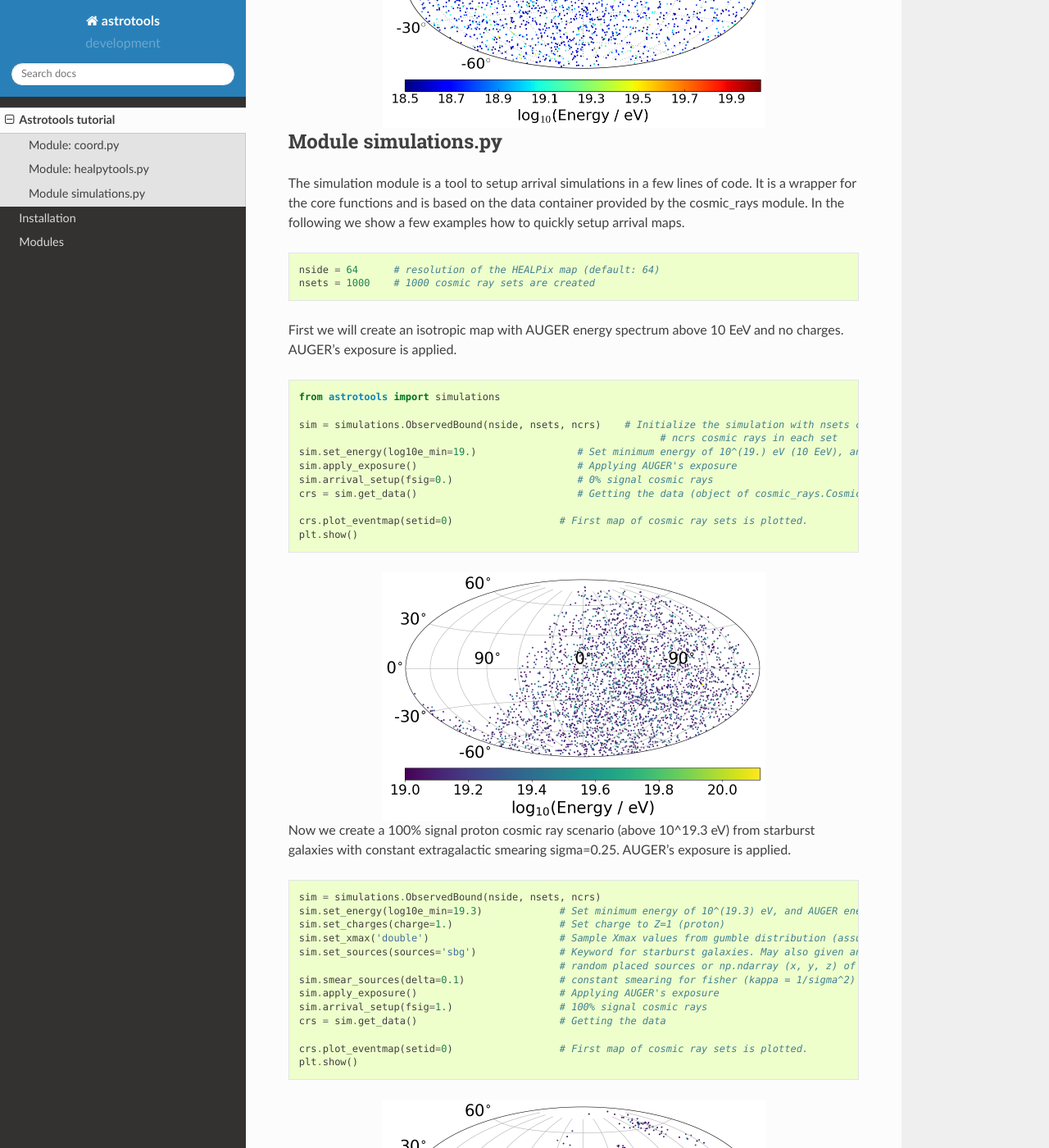
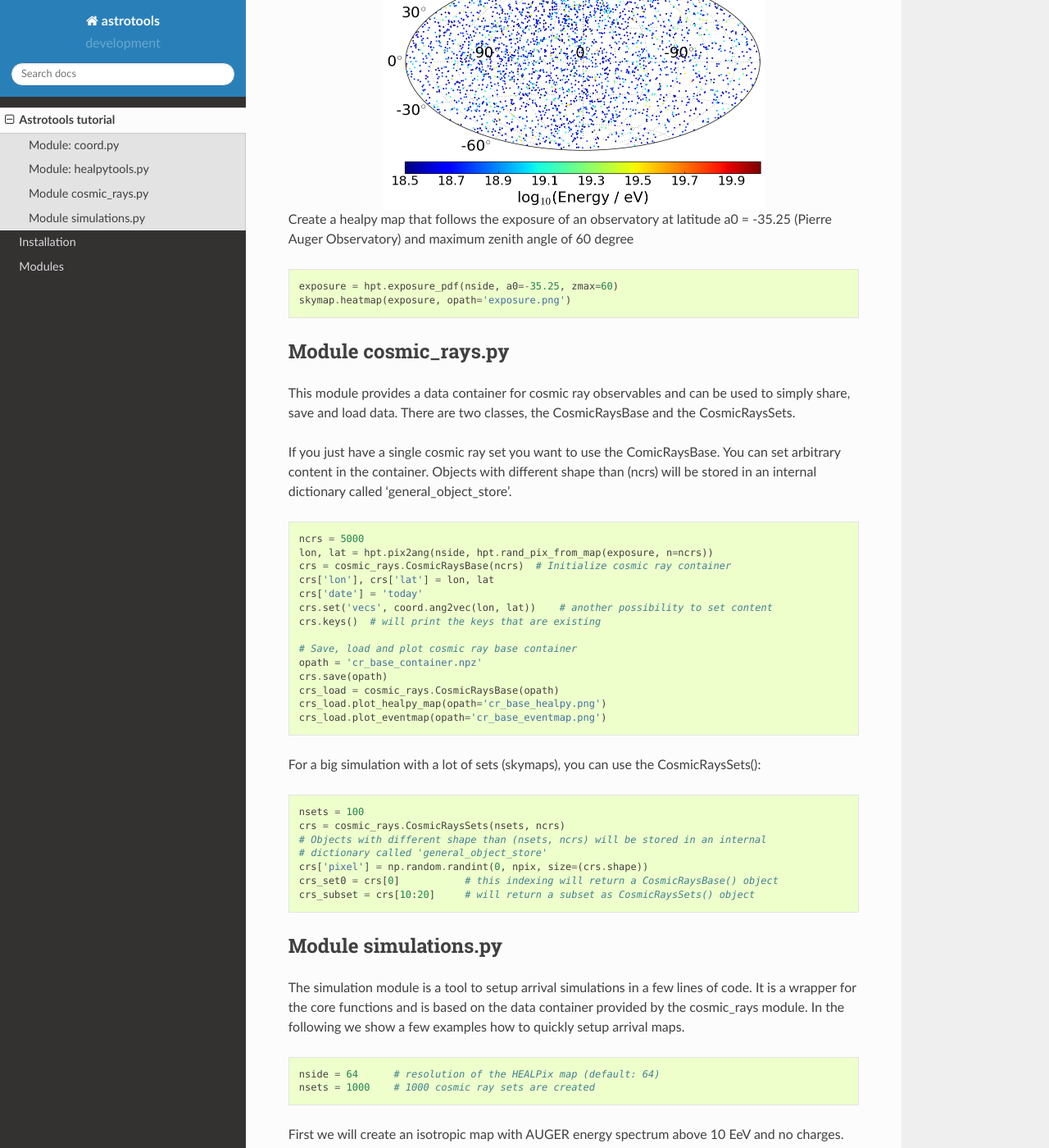
Before and after one commit to MRCWirtz/astrotools, a Sphinx documentation site: the page built from doc/source/tutorial.rst, in a window 1280 px wide and 1400 px high, scrolled down 2516 px. Shown: the whole window at 82% size. Built offline with Sphinx 7.4.7 and the Read the Docs theme 2.0.0, drawn with Linux system fonts in a browser that asks for light colours; some of the changed text lies outside the part shown.

Commit message:
Extend the tutorial for cosmic ray class

```diff
--- a/doc/source/tutorial.rst
+++ b/doc/source/tutorial.rst
@@ -21,7 +21,8 @@ galactic latitudes (lats) into cartesian vectors.
   lons = coord.rand_phi(ncrs)        # isotropic in phi (~Uniform(-pi, pi))
   lats = coord.rand_theta(ncrs)      # isotropic in theta (Uniform in cos(theta))
   vecs = coord.ang2vec(lons, lats)
-  # Plot an example map with sampled energies
+  # Plot an example map with sampled energies. If you specify the opath keyword in
+  # the skymap function, the plot will be automatically saved and closed
   log10e = auger.rand_energy_from_auger(n=ncrs, log10e_min=emin)
   skymap.scatter(vecs, c=log10e, opath='isotropic_sky.png')
 
@@ -39,7 +40,11 @@ sigma=10 degree
   v_src = np.array([1, 0, 0])
   kappa = 1. / np.radians(10.)**2
   vecs = coord.rand_fisher_vec(v_src, kappa=kappa, n=ncrs)
-  skymap.scatter(vecs, c=log10e, opath='fisher_single_source_10deg.png')
+  # if you dont specify the opath you can use (fig, ax) to plot more stuff
+  fig, ax = skymap.scatter(vecs, c=log10e)
+  plt.scatter(0, 0, s=100, c='red', marker='*')    # plot source in the center
+  plt.savefig('fisher_single_source_10deg.png', bbox_inches='tight')
+  plt.close()
 
 .. image:: img/fisher_single_source_10deg.png
   :scale: 50 %
@@ -61,6 +66,7 @@ of healpy:
 .. code-block:: python
 
   nside = 64      # resolution of the HEALPix map (default: 64)
+  npix = hpt.nside2npix(nside)
   nsets = 1000    # 1000 cosmic ray sets are created
 
   lon, lat = np.radians(45), np.radians(60)   # Position of the maximum of the dipole (healpy and astrotools definition)
@@ -86,6 +92,54 @@ positions within each pixel cell:
 .. image:: img/dipole_events.png
   :scale: 50 %
   :align: center
+
+Create a healpy map that follows the exposure of an observatory at latitude
+a0 = -35.25 (Pierre Auger Observatory) and maximum zenith angle of 60 degree
+
+.. code-block:: python
+
+  exposure = hpt.exposure_pdf(nside, a0=-35.25, zmax=60)
+  skymap.heatmap(exposure, opath='exposure.png')
+
+Module cosmic_rays.py
+=====================
+
+This module provides a data container for cosmic ray observables and can be used
+to simply share, save and load data. There are two classes, the CosmicRaysBase
+and the CosmicRaysSets.
+
+If you just have a single cosmic ray set you want to use the ComicRaysBase. You can
+set arbitrary content in the container. Objects with different shape than (ncrs)
+will be stored in an internal dictionary called 'general_object_store'.
+
+.. code-block:: python
+
+  ncrs = 5000
+  lon, lat = hpt.pix2ang(nside, hpt.rand_pix_from_map(exposure, n=ncrs))
+  crs = cosmic_rays.CosmicRaysBase(ncrs)  # Initialize cosmic ray container
+  crs['lon'], crs['lat'] = lon, lat
+  crs['date'] = 'today'
+  crs.set('vecs', coord.ang2vec(lon, lat))    # another possibility to set content
+  crs.keys()  # will print the keys that are existing
+
+  # Save, load and plot cosmic ray base container
+  opath = 'cr_base_container.npz'
+  crs.save(opath)
+  crs_load = cosmic_rays.CosmicRaysBase(opath)
+  crs_load.plot_healpy_map(opath='cr_base_healpy.png')
+  crs_load.plot_eventmap(opath='cr_base_eventmap.png')
+
+For a big simulation with a lot of sets (skymaps), you can use the CosmicRaysSets():
+
+.. code-block:: python
+
+  nsets = 100
+  crs = cosmic_rays.CosmicRaysSets(nsets, ncrs)
+  # Objects with different shape than (nsets, ncrs) will be stored in an internal
+  # dictionary called 'general_object_store'
+  crs['pixel'] = np.random.randint(0, npix, size=(crs.shape))
+  crs_set0 = crs[0]           # this indexing will return a CosmicRaysBase() object
+  crs_subset = crs[10:20]     # will return a subset as CosmicRaysSets() object
 
 Module simulations.py
 =====================
```
Also changed, not shown: 1 other file.
